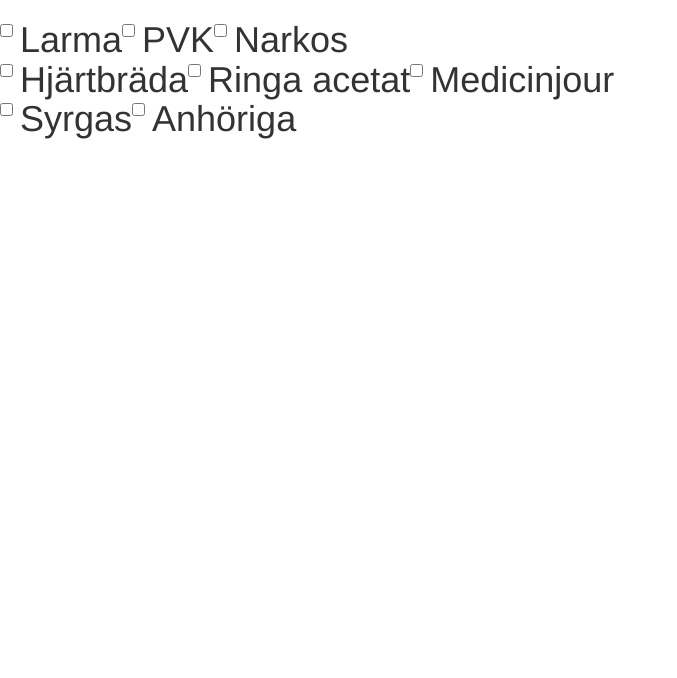
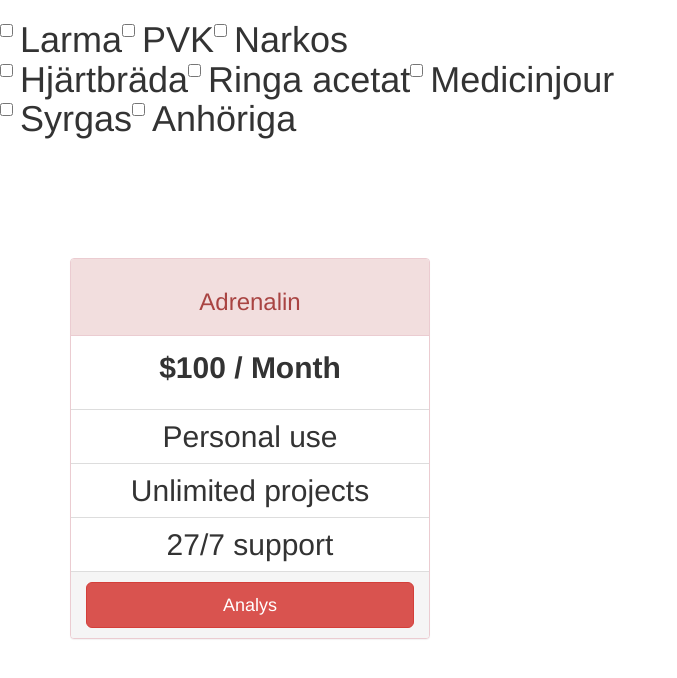
Before and after one commit to ollerenius/akutplattan, an Angular app in the folder HLRproject/: page / in a window 1280 px wide. Shown: the top 678 px of the page, without its empty margins (0-677 px from the left). Built offline with nearby package versions, Linux system fonts and the light colour scheme.

Commit message:
Added so called price table and a analys-button (no function implemented)

```diff
--- a/HLRproject/src/components/hlr/hlr.component.html
+++ b/HLRproject/src/components/hlr/hlr.component.html
@@ -1,3 +1,7 @@
 <h1>
   <checklist></checklist>
 </h1>
+
+<h2>
+  <hlrflow></hlrflow>
+</h2>
--- a/HLRproject/src/components/hlr/hlr.component.ts
+++ b/HLRproject/src/components/hlr/hlr.component.ts
@@ -1,5 +1,6 @@
 import { Component } from '@angular/core';
 import {ChecklistComponent} from "./checklist/checklist.component";
+import {HLRFlowComponent} from "./hlrflow/hlrflow.component";
 
 @Component({
   selector: 'hlr-page',
@@ -9,4 +10,5 @@ import {ChecklistComponent} from "./checklist/checklist.component";
 export class HLRComponent {
   public title: string = 'HLR page';
   checklist: ChecklistComponent;
+  flow: HLRFlowComponent;
 }
--- a/HLRproject/src/components/hlr/hlr.module.ts
+++ b/HLRproject/src/components/hlr/hlr.module.ts
@@ -5,11 +5,13 @@ import { HttpModule } from '@angular/http';
 
 import {HLRComponent} from "./hlr.component";
 import {ChecklistComponent } from "./checklist/checklist.component"
+import {HLRFlowComponent} from "./hlrflow/hlrflow.component";
 
 @NgModule({
   declarations: [
     HLRComponent,
-    ChecklistComponent
+    ChecklistComponent,
+    HLRFlowComponent
   ],
   imports: [
     BrowserModule,
@@ -17,6 +19,6 @@ import {ChecklistComponent } from "./checklist/checklist.component"
     HttpModule
   ],
   providers: [],
-  bootstrap: [HLRComponent, ChecklistComponent]
+  bootstrap: [HLRComponent, ChecklistComponent, HLRFlowComponent]
 })
 export class HLRModule { }
--- a/HLRproject/src/components/hlr/hlrflow/hlrflow.component.html
+++ b/HLRproject/src/components/hlr/hlrflow/hlrflow.component.html
@@ -1,3 +1,32 @@
-<h1>
-  {{title}}
-</h1>
+<br/><br/><br/>
+
+<!-- Plans -->
+<section id="plans">
+  <div class="container">
+    <div class="row">
+
+      <!-- item -->
+      <div class="col-md-4 text-center">
+        <div class="panel panel-danger panel-pricing">
+          <div class="panel-heading">
+            <i class="fa fa-desktop"></i>
+            <h3>Adrenalin</h3>
+          </div>
+          <div class="panel-body text-center">
+            <p><strong>$100 / Month</strong></p>
+          </div>
+          <ul class="list-group text-center">
+            <li class="list-group-item"><i class="fa fa-check"></i> Personal use</li>
+            <li class="list-group-item"><i class="fa fa-check"></i> Unlimited projects</li>
+            <li class="list-group-item"><i class="fa fa-check"></i> 27/7 support</li>
+          </ul>
+          <div class="panel-footer">
+            <button class="btn btn-lg btn-block btn-danger"  (click)="analysFunction()"> Analys </button>
+           <!-- <a class="btn btn-lg btn-block btn-danger"  (click)="analysFunction()"> </a> -->
+          </div>
+        </div>
+      </div>
+    </div>
+  </div>
+</section>
+<!-- /Plans -->
--- a/HLRproject/src/components/hlr/hlrflow/hlrflow.component.ts
+++ b/HLRproject/src/components/hlr/hlrflow/hlrflow.component.ts
@@ -1,10 +1,19 @@
 import { Component } from '@angular/core';
 
 @Component({
-  selector: 'hlrflow-page',
+  selector: 'hlrflow',
   templateUrl: 'hlrflow.component.html',
   styleUrls: ['hlrflow.component.css']
 })
 export class HLRFlowComponent {
   title = 'HLR-flow component';
+
+  buttonTitle: string = "testing";
+
+
+  public  analysFunction(){
+
+
+
 }
+}
```
Also changed, not shown: HLRproject/src/components/hlr/checklist/checklist.module.ts (deleted, +0 -23 lines).
